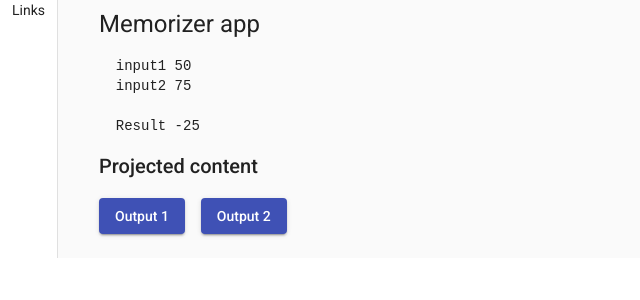
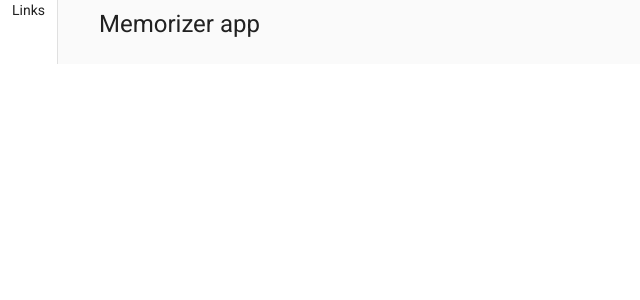
Before and after one commit to Can9UA/nx-test, an Angular app: page / in a window 1280 px wide. Shown: the top 300 px of the page, without its empty margins (0-640 px from the left). Built offline with nearby package versions, Linux system fonts and the light colour scheme.

Commit message:
remove test-component

```diff
--- a/apps/memorizer/src/app/app.component.html
+++ b/apps/memorizer/src/app/app.component.html
@@ -10,12 +10,6 @@
       <h1>Memorizer app</h1>
 
       <div class="my-3">
-        <nx-test-test-component [input1]="input1"
-                                [input2]="input2"
-                                (output1)="output1($event)"
-                                (output2)="output2($event)">
-          <h2>Projected content</h2>
-        </nx-test-test-component>
       </div>
     </div>
   </mat-drawer-content>
--- a/apps/memorizer/src/app/app.module.ts
+++ b/apps/memorizer/src/app/app.module.ts
@@ -1,13 +1,11 @@
 import { NgModule } from '@angular/core';
 import { BrowserModule } from '@angular/platform-browser';
-
 import { AppComponent } from './app.component';
 import { BrowserAnimationsModule } from '@angular/platform-browser/animations';
 import { LibsMaterialModule } from "@material";
-import { TestComponentComponent } from './components/test-component/test-component.component';
 
 @NgModule({
-  declarations: [AppComponent, TestComponentComponent],
+  declarations: [AppComponent],
   imports: [BrowserModule, BrowserAnimationsModule, LibsMaterialModule],
   providers: [],
   bootstrap: [AppComponent],
--- a/apps/memorizer/src/app/components/test-component/test-component.component.html
+++ /dev/null
@@ -1,24 +0,0 @@
-<pre>
-  input1 {{ input1 }}
-  input2 {{ input2 }}
-
-  Result {{ input1 - input2 }}
-</pre>
-
-<ng-content></ng-content>
-
-<button (click)="output1.emit(1)"
-        mat-raised-button
-        mat-button
-        color="primary">
-  Output 1
-</button>
-
-<span class="px-2 d-inline-block w-25"></span>
-
-<button (click)="output1.emit(2)"
-        mat-raised-button
-        mat-button
-        color="primary">
-  Output 2
-</button>
--- a/apps/memorizer/src/app/components/test-component/test-component.component.scss
+++ /dev/null
@@ -1,3 +0,0 @@
-:host {
-  display: block;
-}
--- a/apps/memorizer/src/app/components/test-component/test-component.component.ts
+++ /dev/null
@@ -1,20 +0,0 @@
-import { Component, EventEmitter, Input, OnInit, Output } from '@angular/core';
-
-@Component({
-  selector: 'nx-test-test-component',
-  templateUrl: './test-component.component.html',
-  styleUrls: ['./test-component.component.scss']
-})
-export class TestComponentComponent implements OnInit {
-  @Input() input1: any;
-  @Input() input2: any;
-
-  @Output() output1 = new EventEmitter();
-  @Output() output2 = new EventEmitter();
-
-  constructor() { }
-
-  ngOnInit(): void {
-  }
-
-}
```
Also changed, not shown: 2 other files (tests, documents, lock files or other folders).
